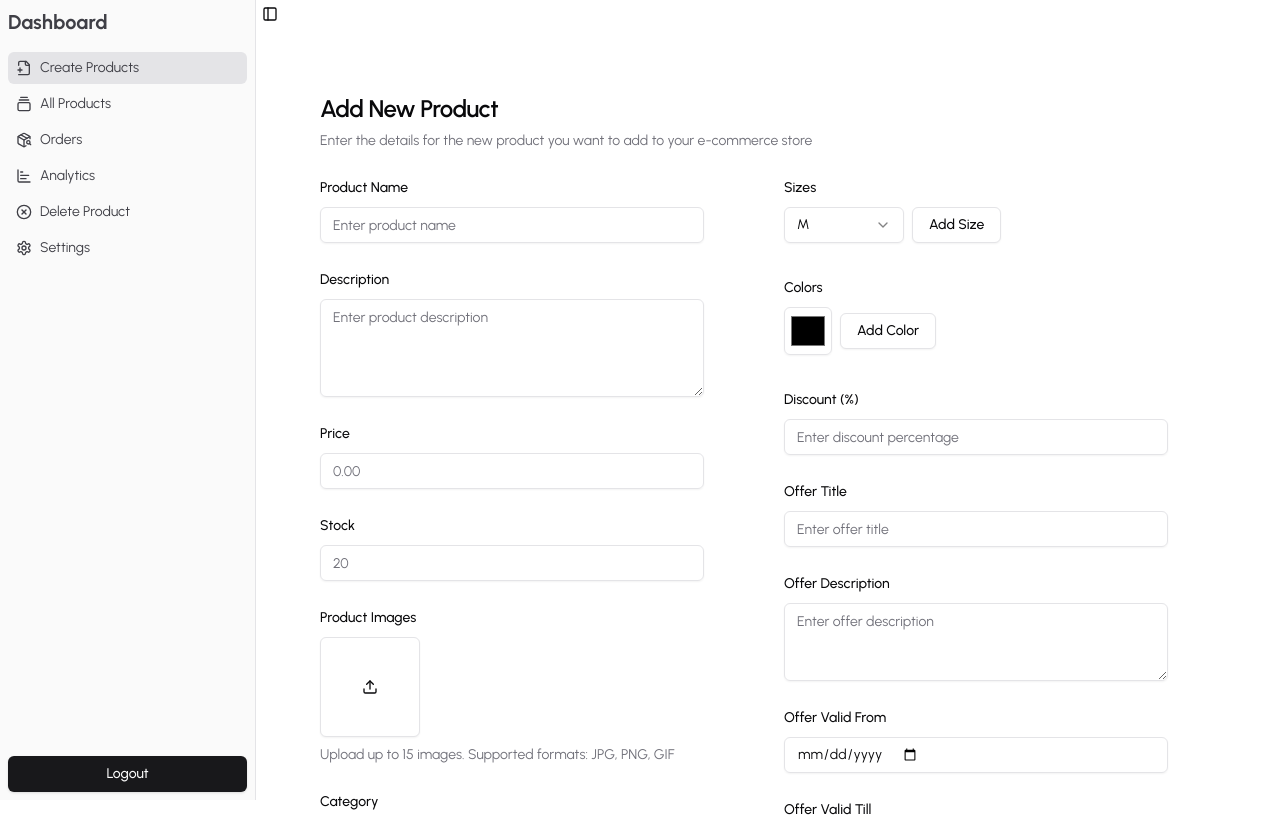
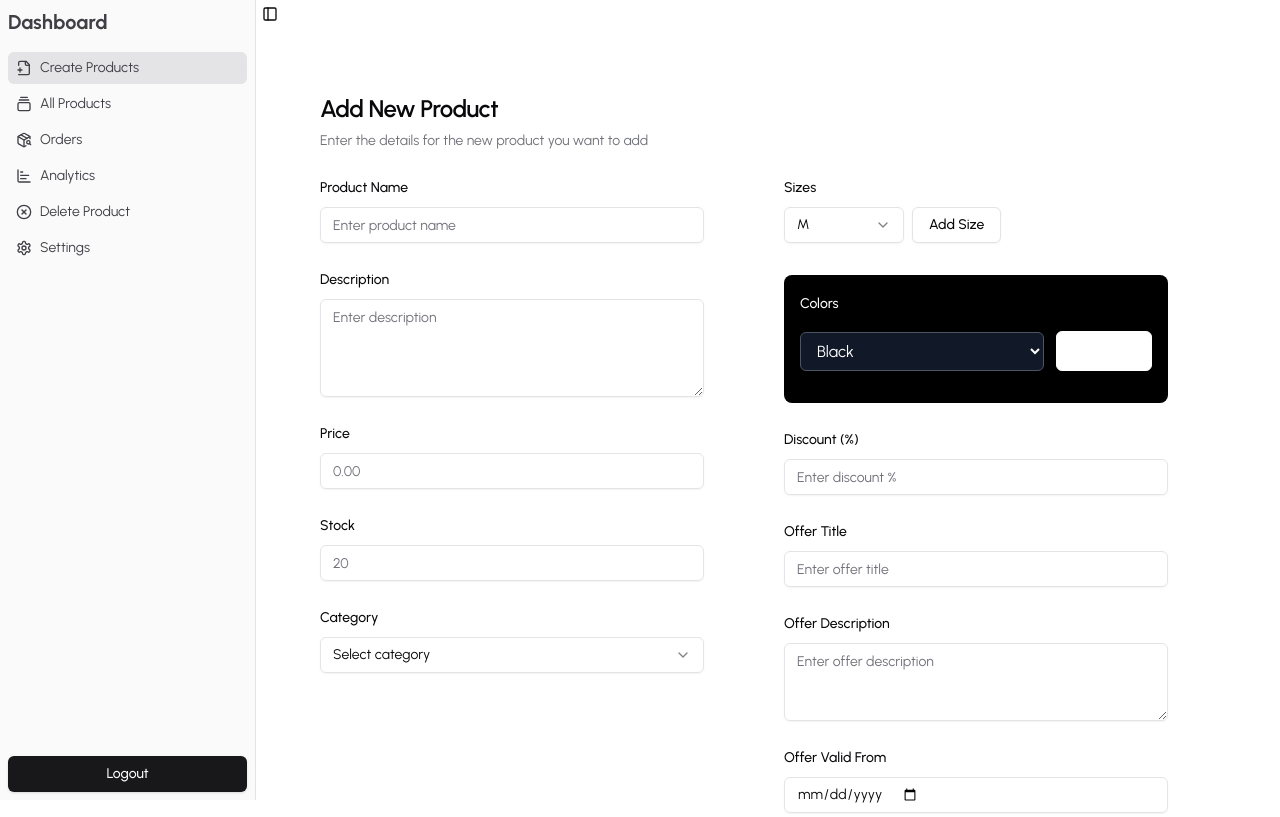
Before and after one commit to satyam70288/swag-fashion, a React (Vite) app in the folder client/: page /admin/dashboard in a window 1280 px wide. Shown: the top 817 px of the page. Built offline with nearby package versions, Linux system fonts and the light colour scheme; sample sign-in values are in the browser's storage.

Commit message:
added new feature

```diff
--- a/client/src/components/custom/CreateProducts.jsx
+++ b/client/src/components/custom/CreateProducts.jsx
@@ -8,8 +8,8 @@ import {
 } from "../ui/card";
 import { Label } from "../ui/label";
 import { Input } from "../ui/input";
-import { Select } from "../ui/select";
 import {
+  Select,
   SelectContent,
   SelectItem,
   SelectTrigger,
@@ -30,46 +30,60 @@ const CreateProducts = () => {
   const [colors, setColors] = useState([]);
   const [selectedSize, setSelectedSize] = useState("M");
   const [sizes, setSizes] = useState([]);
-  const [images, setImages] = useState([]);
   const [isLoading, setIsLoading] = useState(false);
   const [discount, setDiscount] = useState("");
   const [offerTitle, setOfferTitle] = useState("");
   const [offerDescription, setOfferDescription] = useState("");
   const [offerValidTill, setOfferValidTill] = useState("");
   const [offerValidFrom, setOfferValidFrom] = useState("");
-
-  const fileInputRef = useRef(null);
+  const fileInputRefs = useRef({});
   const { toast } = useToast();
   const { handleErrorLogout } = useErrorLogout();
 
+  const [variantImages, setVariantImages] = useState({}); // { color: [{ preview, file }] }
+
+  const COLOR_OPTIONS = [
+    { name: "Black", code: "#000000" },
+    { name: "Red", code: "#dd2c2c" },
+    { name: "White", code: "#ffffff" },
+    { name: "Blue", code: "#0000ff" },
+  ];
+
   const addColor = () => {
-    if (!colors.includes(currentColor)) {
-      setColors([...colors, currentColor]);
-    }
+    if (!colors.includes(currentColor)) setColors([...colors, currentColor]);
   };
 
-  const removeColor = (colorToRemove) => {
-    setColors(colors.filter((color) => color !== colorToRemove));
+  const removeColor = (color) => {
+    setColors(colors.filter((c) => c !== color));
+    setVariantImages((prev) => {
+      const updated = { ...prev };
+      delete updated[color];
+      return updated;
+    });
   };
 
-  const removeSize = (sizeToRemove) => {
-    setSizes(sizes.filter((size) => size !== sizeToRemove));
+  const removeSize = (size) => {
+    setSizes((prev) => prev.filter((s) => s !== size));
   };
 
-  const removeImage = (indexToRemove) => {
-    setImages(images.filter((_, index) => index !== indexToRemove));
-  };
-
-  const handleImageUpload = (e) => {
+  const handleImageUpload = (color) => (e) => {
     const files = e.target.files;
-    if (files) {
-      const newImages = Array.from(files).map((file) => ({
+    if (!files) return;
+    const newFiles = Array.from(files).map((file) => ({
       preview: URL.createObjectURL(file),
       file,
     }));
-      const combined = [...images, ...newImages].slice(0, MAX_IMAGES);
-      setImages(combined);
-    }
+    setVariantImages((prev) => ({
+      ...prev,
+      [color]: prev[color] ? [...prev[color], ...newFiles] : newFiles,
+    }));
+  };
+
+  const removeImage = (color, index) => {
+    setVariantImages((prev) => ({
+      ...prev,
+      [color]: prev[color].filter((_, i) => i !== index),
+    }));
   };
 
   const onSubmit = async (e) => {
@@ -88,8 +102,7 @@ const CreateProducts = () => {
       !stock ||
       !category ||
       colors.length === 0 ||
-      sizes.length === 0 ||
-      images.length === 0
+      sizes.length === 0
     ) {
       return toast({
         title: "Error",
@@ -97,33 +110,58 @@ const CreateProducts = () => {
       });
     }
 
-    if (images.length < 4) {
+    const totalImages = Object.values(variantImages).reduce(
+      (acc, imgs) => acc + imgs.length,
+      0
+    );
+
+    if (totalImages < 4) {
       return toast({
         title: "Error",
-        description: "Please upload at least 4 images",
+        description: "Please upload at least 4 images in total",
       });
     }
 
     setIsLoading(true);
 
+    try {
       const formData = new FormData();
       formData.append("name", name);
       formData.append("description", description);
       formData.append("price", price);
       formData.append("stock", stock);
       formData.append("category", category);
-    colors.forEach((color) => formData.append("colors", color));
-    sizes.forEach((size) => formData.append("sizes", size));
-    images.forEach((image) => formData.append("images", image.file));
+      formData.append("colors", JSON.stringify(colors));
+      formData.append("sizes", JSON.stringify(sizes));
       formData.append("discount", discount);
       formData.append("offerTitle", offerTitle);
       formData.append("offerDescription", offerDescription);
+      formData.append("offerValidFrom", offerValidFrom);
       formData.append("offerValidTill", offerValidTill);
-    formData.append("offerValidFrom", offerValidFrom);
 
-    try {
+      // Build color -> [file1, file2] map
+      const colorFilesMap = {};
+      Object.entries(variantImages).forEach(([color, imgs]) => {
+        colorFilesMap[color] = imgs.map((imgObj) => imgObj.file);
+
+        // Append each file to FormData
+        imgs.forEach((imgObj) => {
+          formData.append("images", imgObj.file); // multer expects all files under same field "images"
+        });
+      });
+
+      // Send the color mapping as JSON for backend
+      formData.append(
+        "colorsForImages",
+        JSON.stringify(
+          Object.entries(colorFilesMap).flatMap(([color, files]) =>
+            files.map(() => color)
+          )
+        )
+      );
+
       const res = await axios.post(
-        import.meta.env.VITE_API_URL + "/create-product",
+        `${import.meta.env.VITE_API_URL}/create-product`,
         formData,
         {
           headers: {
@@ -132,12 +170,10 @@ const CreateProducts = () => {
           },
         }
       );
-      toast({
-        title: "Success",
-        description: res.data.message,
-      });
+
+      toast({ title: "Success", description: res.data.message });
     } catch (error) {
-      return handleErrorLogout(error, "Error uploading product");
+      handleErrorLogout(error, "Error uploading product");
     } finally {
       setIsLoading(false);
     }
@@ -156,90 +192,61 @@ const CreateProducts = () => {
       <CardHeader>
         <CardTitle className="text-2xl">Add New Product</CardTitle>
         <CardDescription>
-          Enter the details for the new product you want to add to your e-commerce store
+          Enter the details for the new product you want to add
         </CardDescription>
       </CardHeader>
 
       <form onSubmit={onSubmit}>
         <div className="grid grid-cols-1 lg:grid-cols-2 gap-8 lg:w-[70vw]">
-          {/* Left column */}
+          {/* Left Column */}
           <CardContent className="w-full space-y-6">
             <div className="space-y-2">
               <Label htmlFor="name">Product Name</Label>
-              <Input id="name" name="name" placeholder="Enter product name" required />
+              <Input
+                id="name"
+                name="name"
+                placeholder="Enter product name"
+                required
+              />
             </div>
             <div className="space-y-2">
               <Label htmlFor="description">Description</Label>
               <Textarea
-                rows={4}
                 id="description"
                 name="description"
-                placeholder="Enter product description"
+                rows={4}
+                placeholder="Enter description"
                 required
               />
             </div>
             <div className="space-y-2">
               <Label htmlFor="price">Price</Label>
-              <Input id="price" name="price" type="number" placeholder="0.00" step="0.01" min="0" required />
+              <Input
+                id="price"
+                name="price"
+                type="number"
+                step="0.01"
+                min="0"
+                placeholder="0.00"
+                required
+              />
             </div>
             <div className="space-y-2">
               <Label htmlFor="stock">Stock</Label>
-              <Input id="stock" name="stock" type="number" placeholder="20" min="0" required />
-            </div>
-            <div className="space-y-2 mt-4">
-              <Label htmlFor="images">Product Images</Label>
-              <div className="flex flex-wrap gap-4">
-                {images.map((image, index) => (
-                  <div className="relative" key={index}>
-                    <img
-                      src={image?.preview}
-                      alt={`Product image ${index + 1}`}
-                      width={100}
-                      height={100}
-                      className="rounded-md object-cover"
+              <Input
+                id="stock"
+                name="stock"
+                type="number"
+                min="0"
+                placeholder="20"
+                required
               />
-                    <Button
-                      variant="destructive"
-                      size="icon"
-                      className="absolute -top-2 -right-2 h-6 w-6 rounded-full"
-                      onClick={() => removeImage(index)}
-                    >
-                      <X className="h-4 w-4" />
-                      <span className="sr-only">Remove image</span>
-                    </Button>
-                  </div>
-                ))}
-
-                {images.length < MAX_IMAGES && (
-                  <Button
-                    onClick={() => fileInputRef.current?.click()}
-                    className="w-[100px] h-[100px]"
-                    variant="outline"
-                  >
-                    <Upload className="h-6 w-6" />
-                    <span className="sr-only">Upload Image</span>
-                  </Button>
-                )}
-              </div>
-              <input
-                type="file"
-                id="images"
-                name="images"
-                accept="image/*"
-                multiple
-                className="hidden"
-                onChange={handleImageUpload}
-                ref={fileInputRef}
-              />
-              <p className="text-sm text-muted-foreground mt-2">
-                Upload up to 15 images. Supported formats: JPG, PNG, GIF
-              </p>
             </div>
             <div className="space-y-2">
               <Label htmlFor="category">Category</Label>
               <Select name="category" required>
                 <SelectTrigger>
-                  <SelectValue placeholder="Select a category" />
+                  <SelectValue placeholder="Select category" />
                 </SelectTrigger>
                 <SelectContent>
                   <SelectItem value="All Category">All Category</SelectItem>
@@ -252,10 +259,8 @@ const CreateProducts = () => {
             </div>
           </CardContent>
 
-          {/* Right column */}
+          {/* Right Column */}
           <CardContent className="w-full space-y-6">
-
-
             {/* Sizes */}
             <div className="space-y-2">
               <Label>Sizes</Label>
@@ -276,22 +281,22 @@ const CreateProducts = () => {
                   type="button"
                   variant="outline"
                   onClick={() => {
-                    if (!sizes.includes(selectedSize)) {
+                    if (!sizes.includes(selectedSize))
                       setSizes([...sizes, selectedSize]);
-                    }
                   }}
                 >
                   Add Size
                 </Button>
               </div>
-
               <div className="flex flex-wrap gap-2 mt-2">
-                {sizes.map((size, index) => (
+                {sizes.map((size) => (
                   <div
-                    key={index}
+                    key={size}
                     className="flex items-center bg-gray-100 rounded-full px-2 py-1"
                   >
-                    <span className="text-sm mr-1 dark:text-slate-900">{size}</span>
+                    <span className="text-sm mr-1 dark:text-slate-900">
+                      {size}
+                    </span>
                     <Button
                       variant="ghost"
                       className="h-6 w-6 p-0 rounded-full"
@@ -304,102 +309,148 @@ const CreateProducts = () => {
               </div>
             </div>
 
-            {/* Colors */}
-            <div className="space-y-2 mt-4">
-              <Label htmlFor="color">Colors</Label>
-              <div className="flex items-center space-x-2">
-                <Input
-                  id="color"
-                  type="color"
+            {/* Colors & Images */}
+            <div className="space-y-4 mt-6 bg-black p-4 rounded-lg">
+              <Label htmlFor="color" className="text-white font-medium">
+                Colors
+              </Label>
+              <div className="flex items-center space-x-3">
+                <select
                   value={currentColor}
                   onChange={(e) => setCurrentColor(e.target.value)}
-                  className="w-12 h-12 p-1 rounded-md"
-                />
-                <Button type="button" variant="outline" onClick={addColor}>
+                  className="border border-gray-600 rounded-md px-3 py-2 bg-gray-900 text-white w-full"
+                >
+                  <option value="">Select color</option>
+                  {COLOR_OPTIONS.map((color) => (
+                    <option key={color.code} value={color.code}>
+                      {color.name}
+                    </option>
+                  ))}
+                </select>
+                <Button
+                  type="button"
+                  variant="outline"
+                  className="px-4 py-2 h-10 text-sm text-white border-white hover:bg-white hover:text-black"
+                  onClick={addColor}
+                >
                   Add Color
                 </Button>
               </div>
 
-              <div className="flex flex-wrap gap-2 mt-2">
-                {colors.map((color, index) => (
+              <div className="space-y-3">
+                {colors.map((color) => {
+                  const colorObj = COLOR_OPTIONS.find((c) => c.code === color);
+                  const colorName = colorObj ? colorObj.name : color;
+                  return (
                     <div
-                    key={index}
-                    className="flex items-center bg-gray-100 rounded-full pl-2 pr-1 py-1"
+                      key={color}
+                      className="border border-gray-700 rounded-lg p-3 bg-gray-900"
                     >
+                      <div className="flex items-center justify-between mb-3">
+                        <div className="flex items-center space-x-2">
                           <div
-                      className="w-4 h-4 rounded-full mr-2"
+                            className="w-5 h-5 rounded-full border"
                             style={{ backgroundColor: color }}
                           />
-                    <span className="text-sm mr-1 dark:text-slate-900">{color}</span>
+                          <span className="font-medium text-white">
+                            {colorName}
+                          </span>
+                        </div>
                         <Button
                           variant="ghost"
-                      className="h-6 w-6 p-0 rounded-full"
+                          size="sm"
+                          className="p-1"
                           onClick={() => removeColor(color)}
                         >
-                      <X className="h-4 w-4" />
+                          <X className="h-4 w-4 text-red-500" />
+                        </Button>
+                      </div>
+
+                      <div className="flex flex-wrap gap-3">
+                        {(variantImages[color] || []).map((imgObj, i) => (
+                          <div
+                            key={i}
+                            className="relative w-20 h-20 rounded-lg overflow-hidden border border-gray-700"
+                          >
+                            <img
+                              src={imgObj.preview}
+                              className="w-full h-full object-cover"
+                            />
+                            <Button
+                              variant="ghost"
+                              className="absolute -top-1 -right-1 p-1 bg-gray-800 rounded-full shadow"
+                              onClick={() => removeImage(color, i)}
+                            >
+                              <X className="h-4 w-4 text-red-500" />
                             </Button>
                           </div>
                         ))}
+                        <Button
+                          onClick={() => fileInputRefs.current[color].click()}
+                          className="w-20 h-20 flex items-center justify-center border-2 border-dashed border-gray-600 rounded-lg text-gray-400 hover:border-indigo-400 hover:text-indigo-500 transition"
+                        >
+                          <Upload className="h-5 w-5" />
+                        </Button>
+                        <input
+                          type="file"
+                          multiple
+                          accept="image/*"
+                          className="hidden"
+                          ref={(el) => (fileInputRefs.current[color] = el)}
+                          onChange={handleImageUpload(color)}
+                        />
                       </div>
                     </div>
-
-            {/* Images */}
-
+                  );
+                })}
+              </div>
+            </div>
 
             {/* Offer & Discount */}
             <div className="space-y-2">
               <Label htmlFor="discount">Discount (%)</Label>
               <Input
                 id="discount"
-                name="discount"
                 type="number"
                 min="0"
                 max="100"
-                placeholder="Enter discount percentage"
+                placeholder="Enter discount %"
                 value={discount}
                 onChange={(e) => setDiscount(e.target.value)}
               />
             </div>
-
             <div className="space-y-2">
               <Label htmlFor="offerTitle">Offer Title</Label>
               <Input
                 id="offerTitle"
-                name="offerTitle"
                 placeholder="Enter offer title"
                 value={offerTitle}
                 onChange={(e) => setOfferTitle(e.target.value)}
               />
             </div>
-
             <div className="space-y-2">
               <Label htmlFor="offerDescription">Offer Description</Label>
               <Textarea
                 id="offerDescription"
-                name="offerDescription"
                 rows={3}
                 placeholder="Enter offer description"
                 value={offerDescription}
                 onChange={(e) => setOfferDescription(e.target.value)}
               />
             </div>
-
             <div className="space-y-2">
               <Label htmlFor="offerValidFrom">Offer Valid From</Label>
               <Input
                 id="offerValidFrom"
-                name="offerValidFrom"
                 type="date"
                 value={offerValidFrom}
                 onChange={(e) => setOfferValidFrom(e.target.value)}
               />
             </div>
-
             <div className="space-y-2">
               <Label htmlFor="offerValidTill">Offer Valid Till</Label>
               <Input
                 id="offerValidTill"
-                name="offerValidTill"
                 type="date"
                 value={offerValidTill}
                 onChange={(e) => setOfferValidTill(e.target.value)}
@@ -415,7 +466,6 @@ const CreateProducts = () => {
           </Button>
         </CardFooter>
       </form>
-
     </div>
   );
 };
--- a/client/src/components/custom/ProductCard.jsx
+++ b/client/src/components/custom/ProductCard.jsx
@@ -10,22 +10,25 @@ const ProductCard = ({
   name = "Product Title",
   price = 2000,
   rating = 4,
-  image = {
-    url: "https://images.pexels.com/photos/3801990/pexels-photo-3801990.jpeg?auto=compress&cs=tinysrgb&w=600",
-    id: "322dadaf",
-  },
+  image = null, // default null
   discountedPrice = price,
   discount = 0,
   offerValidTill,
+  variants = [], // add variants prop
 }) => {
   const slug = name.split(" ").join("-");
   const { isAuthenticated } = useSelector((state) => state.auth);
   const navigate = useNavigate();
   const dispatch = useDispatch();
   const now = new Date();
-  const isOfferActive = offerValidTill ? new Date(offerValidTill) >= now && discount > 0 : false;
+  const isOfferActive = offerValidTill
+    ? new Date(offerValidTill) >= now && discount > 0
+    : false;
   const displayPrice = isOfferActive ? discountedPrice : price;
-
+  const displayImage =
+    image?.url ||
+    (variants.length > 0 && variants[0].images?.[0]?.url) ||
+    "https://images.pexels.com/photos/3801990/pexels-photo-3801990.jpeg?auto=compress&cs=tinysrgb&w=600";
   const handleAddToCart = (e) => {
     e.preventDefault();
     if (!isAuthenticated) {
@@ -49,19 +52,25 @@ const ProductCard = ({
       <Link to={`/product/${slug}`}>
         {/* Product Image: fixed height for all screen sizes */}
         <div className="w-full h-56 lg:h-80 overflow-hidden">
-      <img src={image.url} alt={name} className="object-cover w-full h-full" />
+          <img src={displayImage} alt={name} className="object-cover w-full h-full" />
         </div>
 
         {/* Product Info for small screens */}
         <div className="p-3 lg:hidden">
-      <h3 className="text-sm font-medium text-gray-900 dark:text-white truncate">{name}</h3>
+          <h3 className="text-sm font-medium text-gray-900 dark:text-white truncate">
+            {name}
+          </h3>
           <div className="flex items-center mt-1">
             <div className="flex text-xs">{starsGenerator(rating)}</div>
-        <span className="text-xs text-gray-500 ml-1">({rating.toFixed(1)})</span>
+            <span className="text-xs text-gray-500 ml-1">
+              ({rating.toFixed(1)})
+            </span>
           </div>
           <div className="mt-2 flex items-baseline gap-1">
             {isOfferActive && discount > 0 && (
-          <span className="text-xs text-gray-400 line-through">₹{price.toFixed(2)}</span>
+              <span className="text-xs text-gray-400 line-through">
+                ₹{price.toFixed(2)}
+              </span>
             )}
             <span className="text-lg font-bold text-gray-900 dark:text-yellow-400">
               ₹{(discountedPrice || price).toFixed(2)}
@@ -92,13 +101,15 @@ const ProductCard = ({
         hidden lg:grid
         max-h-screen overflow-hidden
       "
-      style={{ maxHeight: "120px" }}  // optional inline style for max height
+          style={{ maxHeight: "120px" }} // optional inline style for max height
         >
           <h2 className="text-lg font-semibold">{name}</h2>
 
           <div className="flex justify-between items-center">
             <div className="flex">{starsGenerator(rating)}</div>
-        <span className="text-sm font-medium">₹{displayPrice.toFixed(2)}</span>
+            <span className="text-sm font-medium">
+              ₹{displayPrice.toFixed(2)}
+            </span>
           </div>
 
           {isOfferActive && (
@@ -107,11 +118,12 @@ const ProductCard = ({
             </span>
           )}
 
-      <div className="text-sm text-primary underline mt-1">View Product</div>
+          <div className="text-sm text-primary underline mt-1">
+            View Product
+          </div>
         </div>
       </Link>
     </div>
-
   );
 };
 
```
Also changed, not shown: 1 other file (tests, documents, lock files or other folders). Lines whose indentation alone changed are shown as unchanged.
